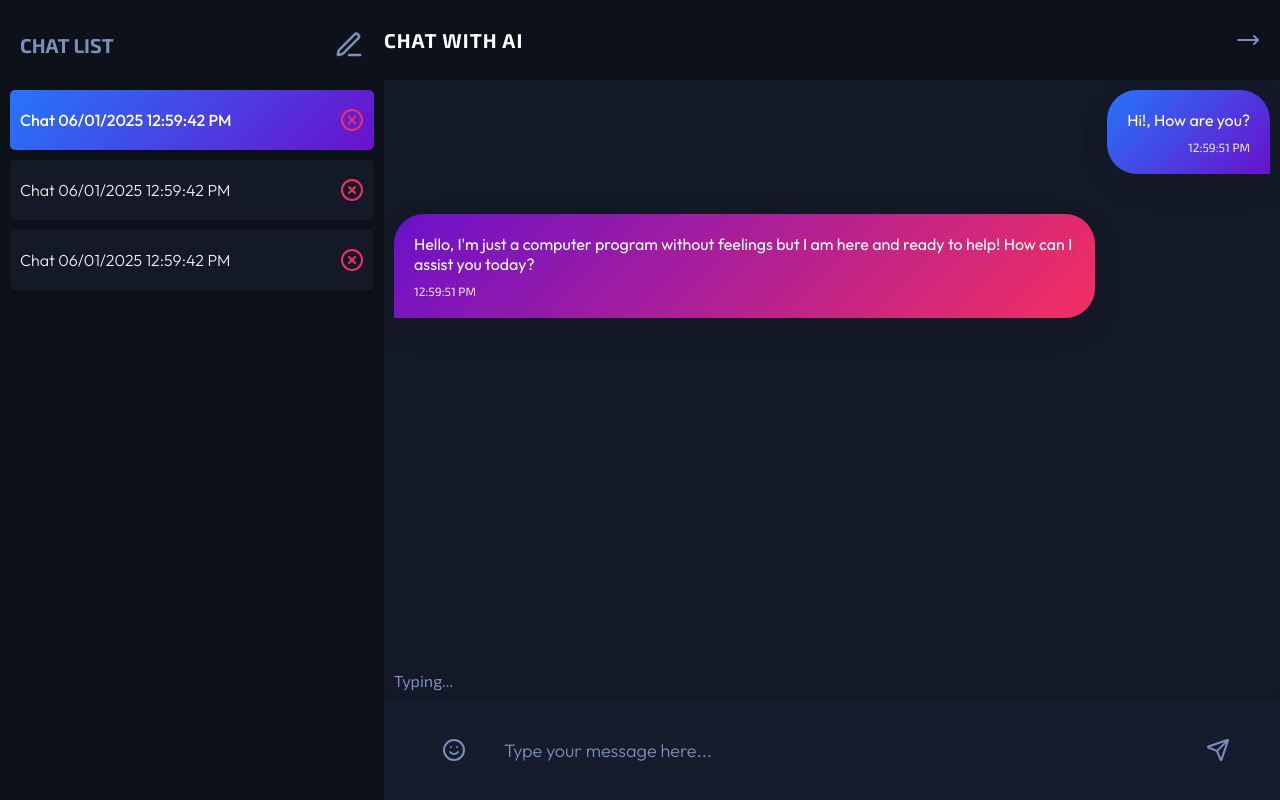
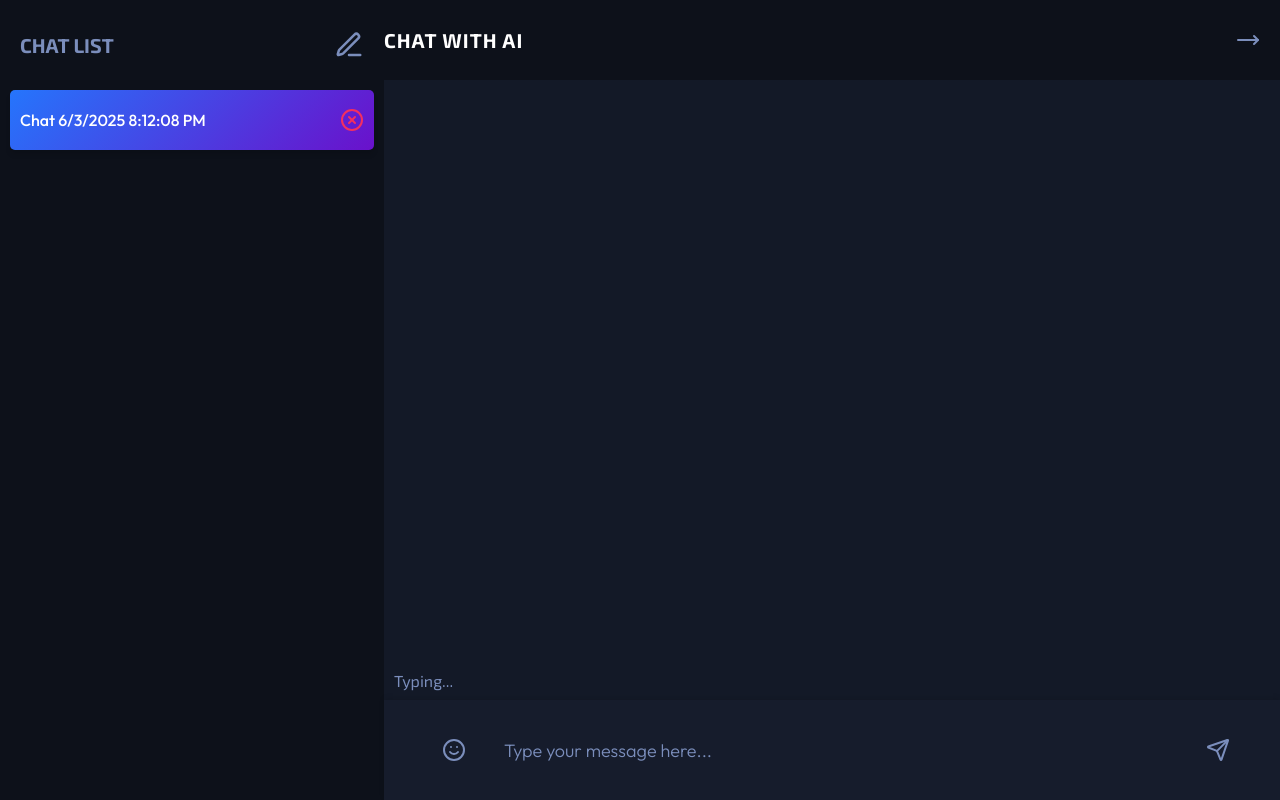
Before and after one commit to femmor/ai-chat-bot, a React (Vite) app: page / in a window 1280 px wide. Both pictures are taken after a click on the button "CHAT AI". Built offline with nearby package versions, Linux system fonts and the light colour scheme.

Commit message:
Building the chat functionality

```diff
--- a/src/App.tsx
+++ b/src/App.tsx
@@ -1,16 +1,32 @@
 import { useState } from "react"
 import { ChatBotApp, ChatBotStart } from "./components"
+import type { Chat, Message } from "./types"
+
 
 const App = () => {
   const [isChatting, setIsChatting] = useState(false)
+  const [chats, setChats] = useState<Chat[]>([])
 
-  const handleChatting = () => {
+  const handleStartChat = () => {
     setIsChatting(!isChatting)
+
+    if (chats.length === 0) {
+      const newChat: Chat = {
+        id: `Chat ${new Date().toLocaleDateString()} ${new Date().toLocaleTimeString()}`,
+        messages: [] as Message[],
+      }
+
+      setChats([newChat])
+    }
+  }
+
+  const handleGoBack = () => {
+    setIsChatting(false)
   }
 
   return (
     <div className="container">
-      {isChatting ? (<ChatBotApp onGoBack={handleChatting} />) : (<ChatBotStart onStartChat={handleChatting} />)}
+      {isChatting ? (<ChatBotApp onGoBack={handleGoBack} chats={chats} setChats={setChats} />) : (<ChatBotStart onStartChat={handleStartChat} />)}
     </div>
   )
 }
--- a/src/components/ChatBotApp/ChatBotApp.tsx
+++ b/src/components/ChatBotApp/ChatBotApp.tsx
@@ -1,11 +1,56 @@
 import { CircleX, Edit3Icon, MoveLeft, Send, Smile } from "lucide-react"
 import "./ChatBotApp.css"
+import type { Chat, Message } from "../../types";
+import { useState, type ChangeEvent, type FormEvent, type KeyboardEvent } from "react";
 
 type ChatBotAppProps = {
     onGoBack: () => void;
+    chats: Chat[];
+    setChats: (chats: Chat[]) => void;
 }
 
-const ChatBotApp = ({ onGoBack }: ChatBotAppProps) => {
+const ChatBotApp = ({ onGoBack, chats, setChats }: ChatBotAppProps) => {
+    const [inputValue, setInputValue] = useState<string>("");
+    const [messages, setMessages] = useState<Message[]>(chats[0]?.messages || []);
+
+    const handleInputChange = (e: ChangeEvent<HTMLInputElement>) => {
+        setInputValue(e.target.value);
+    };
+
+    const handleSendMessage = () => {
+        if (inputValue.trim() === "") return;
+
+        const newMessage = {
+            type: "prompt",
+            text: inputValue,
+            timestamp: new Date().toLocaleTimeString(),
+        }
+
+        const updatedMessages = [...messages, newMessage]
+        setMessages(updatedMessages)
+        setInputValue("");
+
+        const updatedChats = chats.map((chat, index) => {
+            if (index === 0) {
+                // Assuming we are updating the first chat
+                return { ...chat, messages: updatedMessages };
+            }
+            return chat;
+        })
+
+        setChats(updatedChats)
+    }
+
+    const handleKeyDown = (e: KeyboardEvent<HTMLInputElement>) => {
+        if (e.key === "Enter" && !e.shiftKey) {
+            e.preventDefault();
+            handleSendMessage();
+        }
+        if (e.key === "Escape") {
+            setInputValue("");
+        }
+    }
+
     return (
         <div className="chat-app">
             <div className="chat-list">
@@ -13,18 +58,12 @@ const ChatBotApp = ({ onGoBack }: ChatBotAppProps) => {
                     <h2>Chat List</h2>
                     <Edit3Icon className="new-chat" size={30} />
                 </div>
-                <div className="chat-list-item active">
-                    <h4>Chat 06/01/2025 12:59:42 PM</h4>
-                    <CircleX className="delete-chat" />
-                </div>
-                <div className="chat-list-item">
-                    <h4>Chat 06/01/2025 12:59:42 PM</h4>
-                    <CircleX className="delete-chat" />
-                </div>
-                <div className="chat-list-item">
-                    <h4>Chat 06/01/2025 12:59:42 PM</h4>
-                    <CircleX className="delete-chat" />
-                </div>
+                {chats.map((chat, index) => (
+                    <div key={index} className={`chat-list-item ${index === 0 ? "active" : ""}`}>
+                        <h4>{chat.id}</h4>
+                        <CircleX className="delete-chat" />
+                    </div>
+                ))}
             </div>
 
             <div className="chat-window">
@@ -33,18 +72,21 @@ const ChatBotApp = ({ onGoBack }: ChatBotAppProps) => {
                     <MoveLeft className="arrow" onClick={onGoBack} />
                 </div>
                 <div className="chat">
-                    <div className="prompt">Hi!, How are you?
-                        <span>12:59:51 PM</span>
-                    </div>
-                    <div className="response">Hello, I'm just a computer program without feelings but I am here and ready to help! How can I assist you today?
-                        <span>12:59:51 PM</span>
-                    </div>
+                    {messages.map((message, index) => (
+                        <div key={index} className={message.type === "prompt" ? "prompt" : "response"}>
+                            <span className="message-text">{message.text}</span>
+                            <span className="message-time">{message.timestamp}</span>
+                        </div>
+                    ))}
+
                     <div className="typing">Typing...</div>
                 </div>
-                <form className="msg-form">
+                <form className="msg-form" onSubmit={(e: FormEvent<HTMLFormElement>) =>
+                    e.preventDefault()
+                }>
                     <Smile className="smile emoji" />
-                    <input type="text" placeholder="Type your message here..." className="msg-input" />
-                    <Send className="send-message" />
+                    <input type="text" placeholder="Type your message here..." className="msg-input" value={inputValue} onChange={handleInputChange} onKeyDown={handleKeyDown} />
+                    <Send className="send-message" onClick={handleSendMessage} />
                 </form>
             </div>
         </div>
--- /dev/null
+++ b/src/types.ts
@@ -0,0 +1,10 @@
+export type Message = {
+    type: string
+    text: string
+    timestamp: string
+}
+
+export type Chat = {
+    id: string
+    messages: Message[]
+}
```
